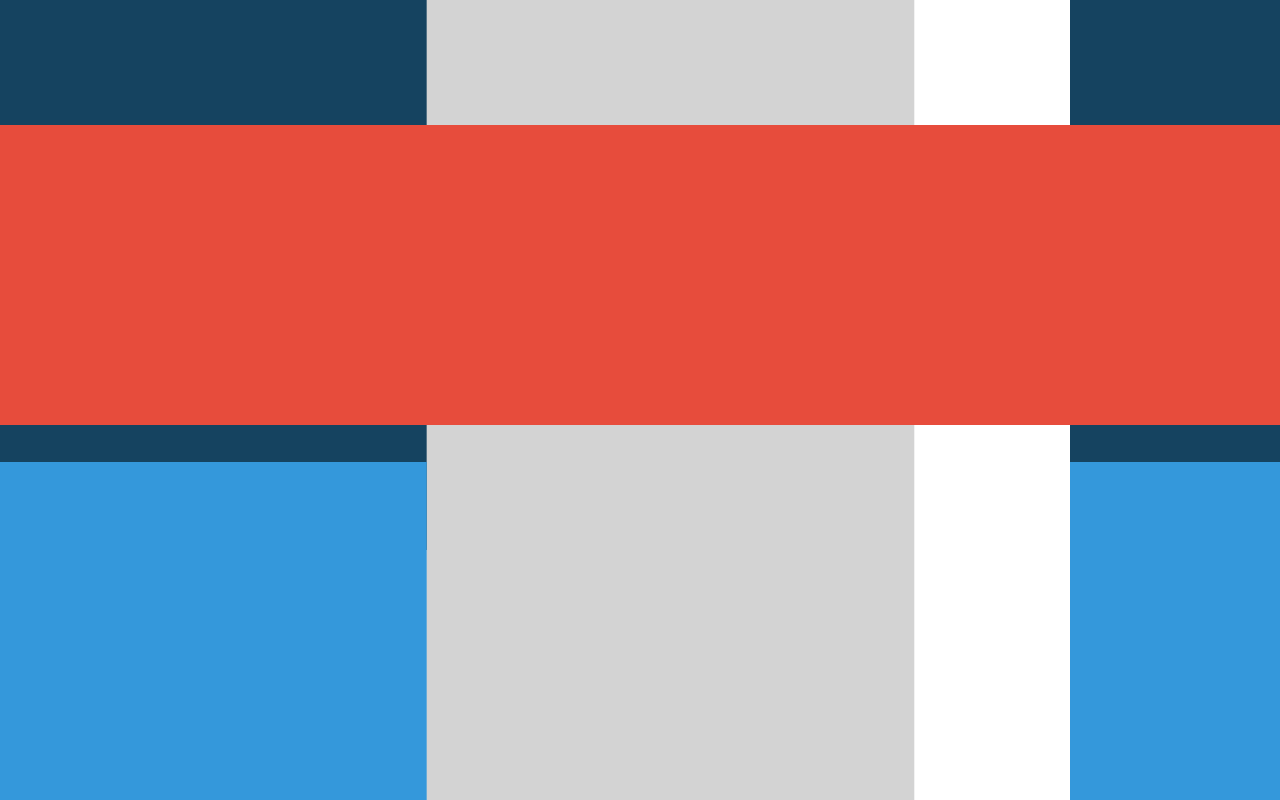
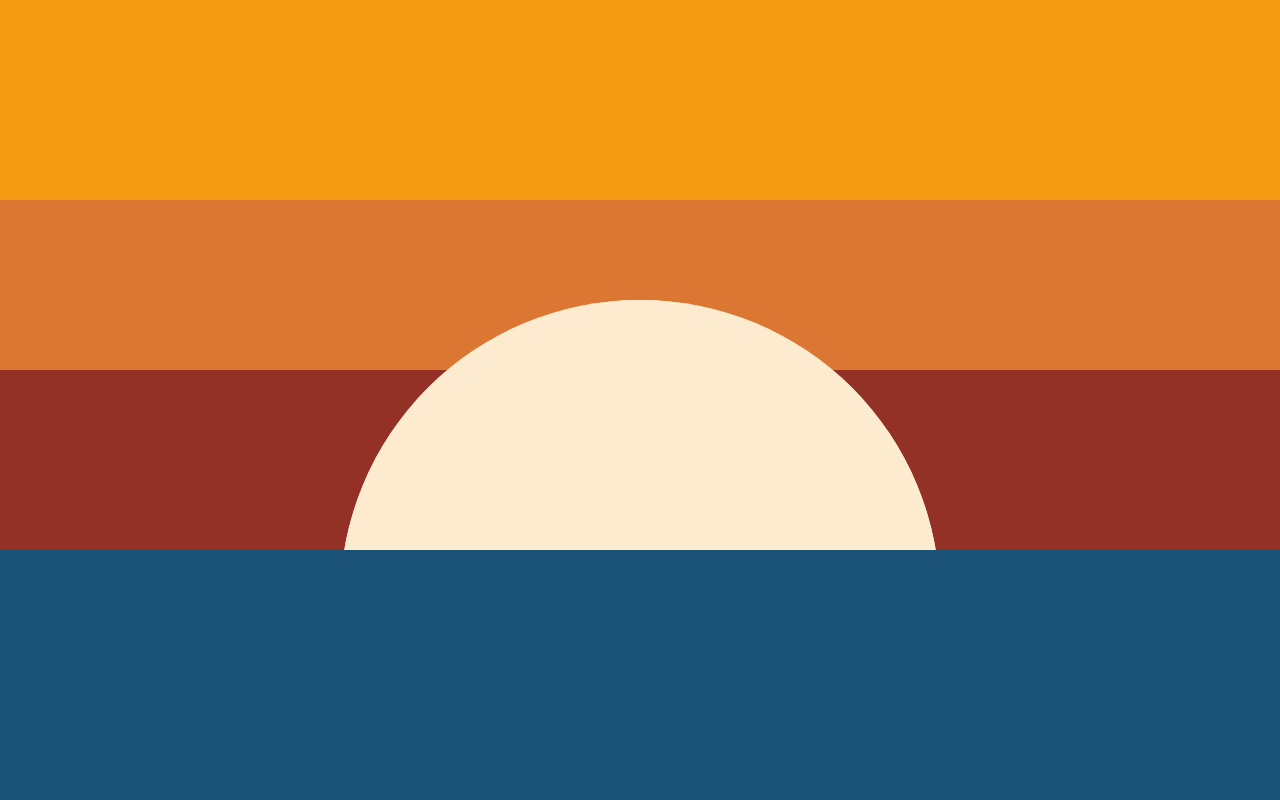
Before and after one commit to EHB-MCT/dev1-exercises-InesBonkindoMbowuka, a plain HTML site: page index.html in a window 1280 px wide. Drawn offline with Linux system fonts and the light colour scheme.

Commit message:
2-4 done

```diff
--- a/exercises/2-variable/2-4.js
+++ b/exercises/2-variable/2-4.js
@@ -10,26 +10,22 @@ sunset();
 function sunset() {
 	context.beginPath();
 	context.fillStyle = "#F39C12";
-	context.fillRect(50, 50, 300, 50);
+	context.fillRect(0, 0, width, height);
 	context.stroke();
 	context.beginPath();
 	context.fillStyle = "#DC7633";
-	context.fillRect(50, 100, 300, 50);
+	context.fillRect(0, 200, width, height / 4);
 	context.stroke();
 	context.beginPath();
 	context.fillStyle = "#943126";
-	context.fillRect(50, 150, 300, 50);
+	context.fillRect(0, 370, width, height / 3);
 	context.stroke();
 	context.beginPath();
 	context.fillStyle = "#FDEBD0";
-	Utils.drawCircle(195, 190, 90);
-	context.stroke();
+	Utils.drawCircle(width / 2, height - 200, 300);
+	context.fill();
 	context.beginPath();
 	context.fillStyle = "#1A5276";
-	context.fillRect(50, 200, 300, 50);
-	context.stroke();
-	context.beginPath();
-	context.fillStyle = "white";
-	context.fillRect(50, 250, 300, 50);
+	context.fillRect(0, 550, width, height);
 	context.stroke();
 }
--- a/index.html
+++ b/index.html
@@ -1,6 +1,6 @@
 <html>
 	<head>
-		<script src="exercises/2-variable/2-3.js" type="module"></script>
+		<script src="exercises/2-variable/2-4.js" type="module"></script>
 		<link rel="stylesheet" type="text/css" href="styles/index.css" />
 	</head>
 
```
